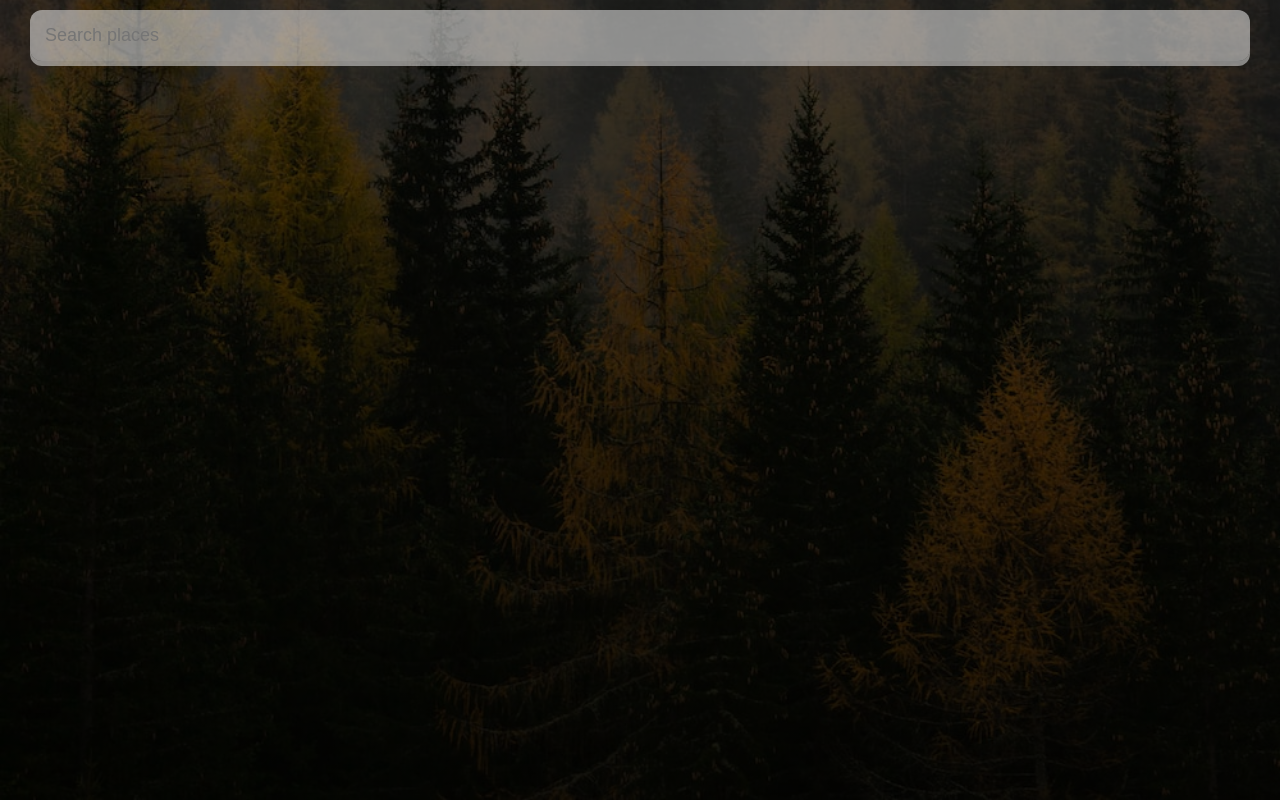
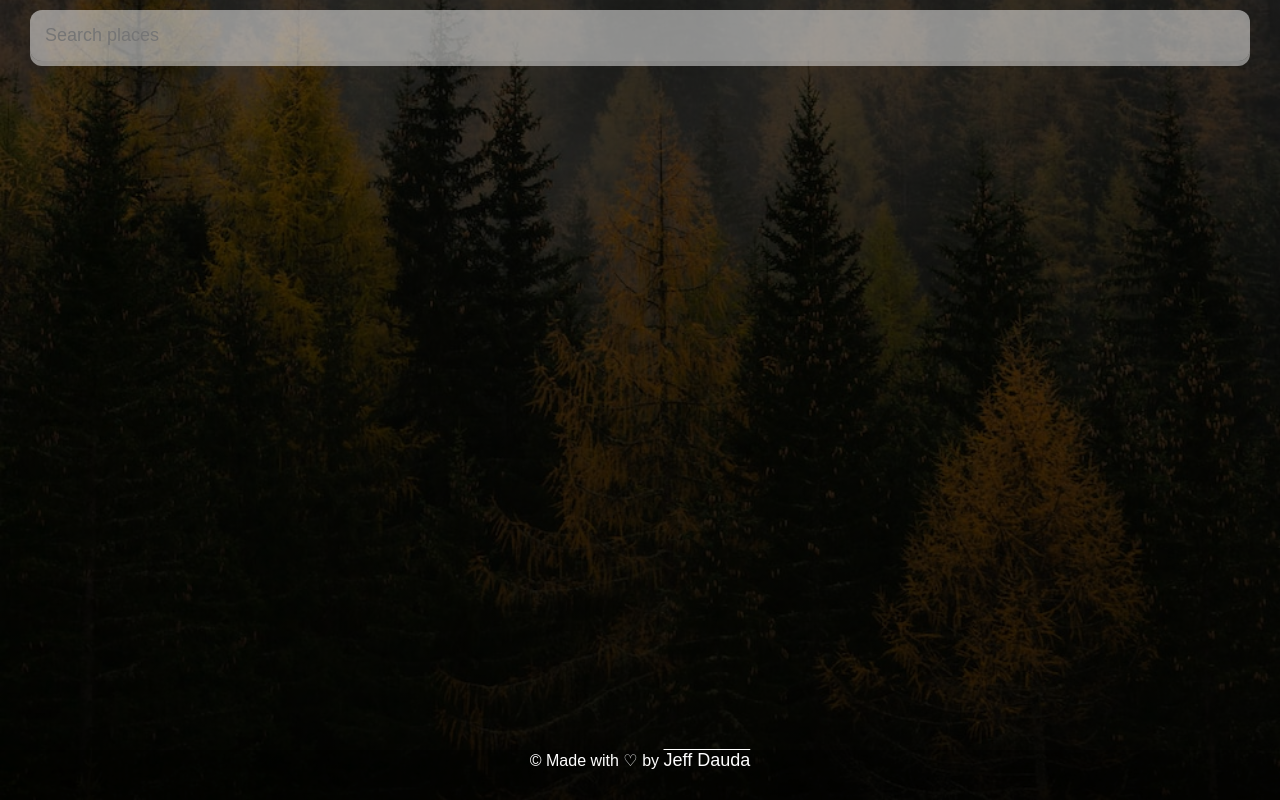
Before and after one commit to jefftrojan/weather-app, a React (Create React App) app: page / in a window 1280 px wide. Built offline with nearby package versions, Linux system fonts and the light colour scheme.

Commit message:
Fixed styling

```diff
--- a/src/App.js
+++ b/src/App.js
@@ -87,6 +87,10 @@ function App() {
 
 
       </main>
+      <div class="footer">
+         <p>&copy; Made with &#9825; by <a href="https://dauda.studio" target="__blank"> Jeff Dauda</a> </p>
+
+      </div>
 
     </div>
   );
--- a/src/index.css
+++ b/src/index.css
@@ -96,3 +96,24 @@ main {
   font-weight: 700;
 
 }
+
+.footer {
+  position: fixed;
+  left: 0;
+  bottom: 0;
+  width: 100%;
+  height: 50px;
+  background-color: rgba(0,0,0,0.25);
+  color: white;
+  text-align: center;
+}
+a {
+  color: #fff;
+  text-decoration:overline;
+  font-size: large;
+
+}
+a:hover{
+  color: rgba(248, 81, 81, 0.25);
+  text-decoration: underline;
+}
```
